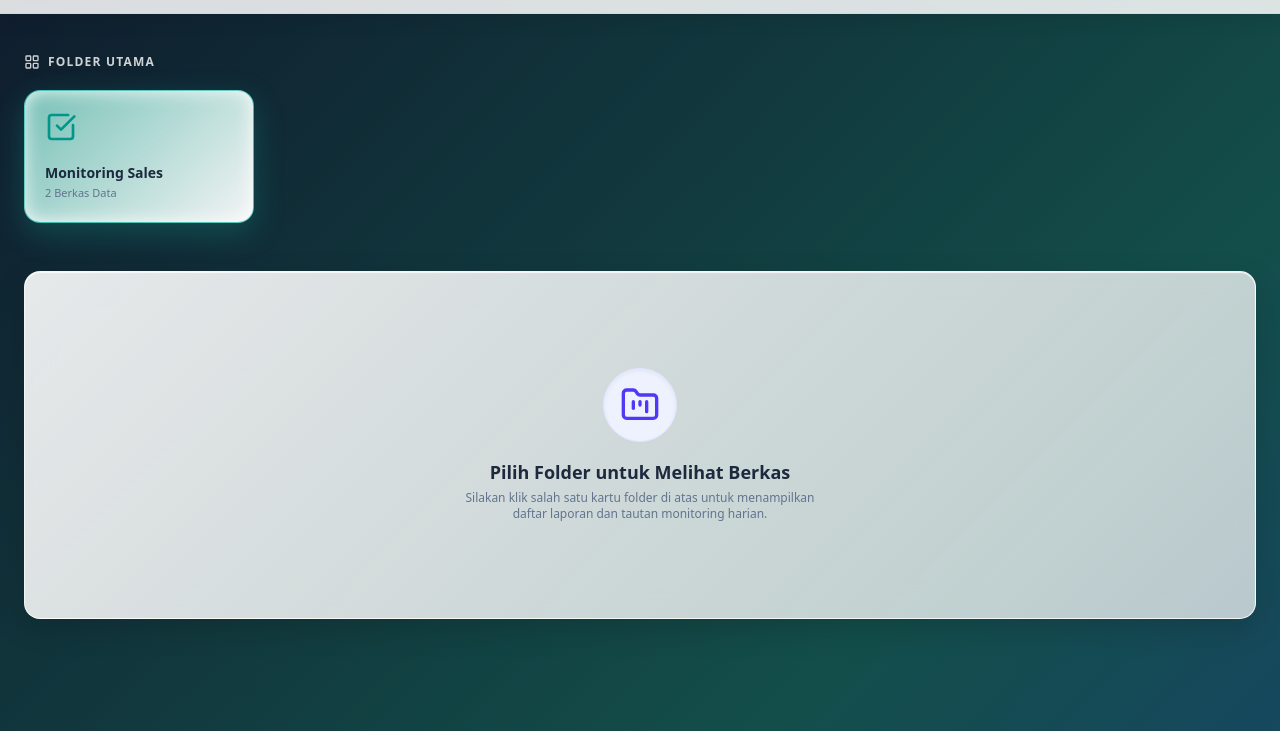
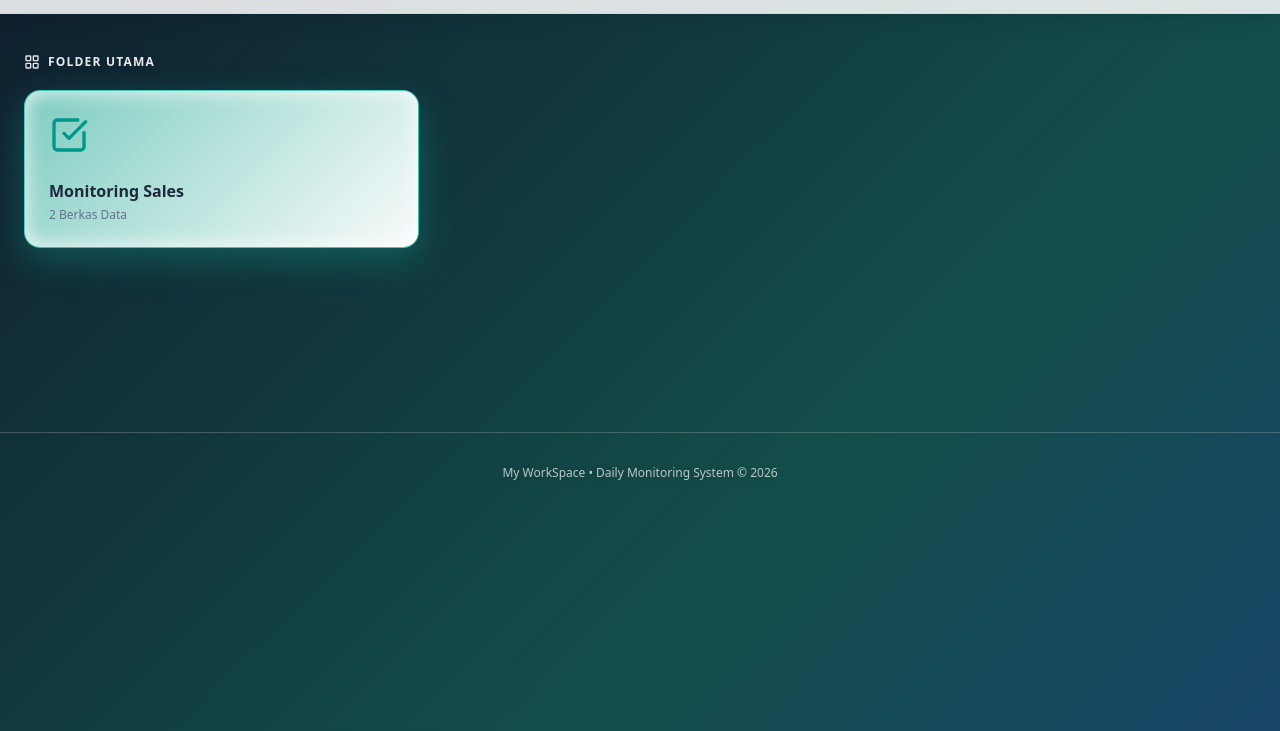
Before and after one commit to irvantuba11-cloud/Workspace11, a plain HTML site: page index.html in a window 1280 px wide. Shown: the part 69-800 px from the top of the page. Drawn offline with nearby package versions, Linux system fonts and the light colour scheme.

```diff
--- a/index.html
+++ b/index.html
@@ -8,18 +8,11 @@
     <script src="https://unpkg.com/lucide@latest"></script>
     <style>
         @keyframes gradientAnimation {
-            0% {
-                background-position: 0% 50%;
-            }
-            50% {
-                background-position: 100% 50%;
-            }
-            100% {
-                background-position: 0% 50%;
-            }
+            0% { background-position: 0% 50%; }
+            50% { background-position: 100% 50%; }
+            100% { background-position: 0% 50%; }
         }
         body {
-            /* Background hidup 3D dengan gradasi warna bergerak yang dinamis dan berwarna */
             background: linear-gradient(135deg, #1e1b4b, #312e81, #0f172a, #134e4a, #1e3a8a);
             background-size: 300% 300%;
             animation: gradientAnimation 12s ease infinite;
@@ -62,18 +55,18 @@
             box-shadow: 0 14px 25px rgba(16, 185, 129, 0.2);
         }
         .folder-sales-card {
-            background: linear-gradient(135deg, rgba(153, 246, 228, 0.75) 0%, rgba(255, 255, 255, 0.95) 100%);
+            background: linear-gradient(135deg, rgba(153, 246, 228, 0.8) 0%, rgba(255, 255, 255, 0.98) 100%);
             backdrop-filter: blur(16px);
             -webkit-backdrop-filter: blur(16px);
-            border: 1px solid rgba(20, 184, 166, 0.6);
+            border: 1px solid rgba(20, 184, 166, 0.7);
             transform-style: preserve-3d;
             transition: all 0.3s cubic-bezier(0.25, 0.8, 0.25, 1);
-            box-shadow: 0 10px 30px rgba(20, 184, 166, 0.25), inset 0 0 18px rgba(255, 255, 255, 0.9);
+            box-shadow: 0 12px 35px rgba(20, 184, 166, 0.3), inset 0 0 20px rgba(255, 255, 255, 0.9);
         }
         .folder-sales-card:hover {
-            transform: translateY(-4px) translateZ(8px);
-            border-color: rgba(20, 184, 166, 0.9);
-            box-shadow: 0 18px 35px rgba(20, 184, 166, 0.35), inset 0 0 22px rgba(255, 255, 255, 1);
+            transform: translateY(-6px) translateZ(10px);
+            border-color: rgba(20, 184, 166, 1);
+            box-shadow: 0 20px 40px rgba(20, 184, 166, 0.4), inset 0 0 25px rgba(255, 255, 255, 1);
         }
         .folder-active {
             background: linear-gradient(135deg, rgba(99, 102, 241, 0.2) 0%, rgba(79, 70, 229, 0.1) 100%);
@@ -143,11 +136,12 @@
         <!-- Folder Section -->
         <div class="mb-12">
             <div class="flex items-center justify-between mb-5">
-                <h2 class="text-xs font-bold uppercase tracking-widest text-white/80 flex items-center gap-2 drop-shadow-md">
+                <h2 class="text-xs font-bold uppercase tracking-widest text-white/90 flex items-center gap-2 drop-shadow-md">
                     <i data-lucide="layout-grid" class="w-4 h-4"></i> FOLDER UTAMA
                 </h2>
             </div>
-            <div class="grid grid-cols-2 sm:grid-cols-3 md:grid-cols-4 lg:grid-cols-5 gap-5" id="folderGrid"></div>
+            <!-- Diperbesar grid kartu foldernya agar lebih luas dan mencolok -->
+            <div class="grid grid-cols-1 sm:grid-cols-2 md:grid-cols-3 gap-6" id="folderGrid"></div>
         </div>
 
         <!-- Folder Content Area -->
@@ -175,15 +169,6 @@
                 <h3 class="text-base font-bold text-slate-700">Belum Ada Data di Folder Ini</h3>
                 <p class="text-slate-500 text-xs mt-1 max-w-xs mx-auto mb-6">Silakan masuk ke Mode Admin untuk menambahkan tautan laporan atau spreadsheet.</p>
             </div>
-        </div>
-
-        <!-- Default State -->
-        <div id="welcomeState" class="text-center py-24 glass-3d-card rounded-2xl border-dashed border-2 border-white/40">
-            <div class="inline-flex p-4 bg-indigo-50 text-indigo-600 border border-indigo-100 rounded-full mb-4 shadow-inner">
-                <i data-lucide="folder-kanban" class="w-10 h-10"></i>
-            </div>
-            <h3 class="text-lg font-bold text-slate-800">Pilih Folder untuk Melihat Berkas</h3>
-            <p class="text-slate-500 text-xs mt-1 max-w-sm mx-auto">Silakan klik salah satu kartu folder di atas untuk menampilkan daftar laporan dan tautan monitoring harian.</p>
         </div>
     </main>
 
@@ -307,7 +292,7 @@
     </footer>
 
     <script>
-        // Versi v25 dengan background hidup 3D beranimasi gradasi warna dinamis
+        // Versi v26: Background hidup 3D bergradasi dinamis, ukuran folder diperbesar, dan welcome state disembunyikan sampai folder dipilih
         let defaultFolders = ["Semua Berkas", "Monitoring Sales"];
         let defaultLinks = [
             {
@@ -328,8 +313,8 @@
             }
         ];
 
-        let folders = JSON.parse(localStorage.getItem('od_folders_v25')) || defaultFolders;
-        let driveLinks = JSON.parse(localStorage.getItem('od_links_v25')) || defaultLinks;
+        let folders = JSON.parse(localStorage.getItem('od_folders_v26')) || defaultFolders;
+        let driveLinks = JSON.parse(localStorage.getItem('od_links_v26')) || defaultLinks;
 
         let activeFolder = null;
         let searchQuery = "";
@@ -524,8 +509,8 @@
                 folders.push(newName);
             }
 
-            localStorage.setItem('od_folders_v25', JSON.stringify(folders));
-            localStorage.setItem('od_links_v25', JSON.stringify(driveLinks));
+            localStorage.setItem('od_folders_v26', JSON.stringify(folders));
+            localStorage.setItem('od_links_v26', JSON.stringify(driveLinks));
             toggleFolderModal(false);
             renderWorkspace();
         }
@@ -560,7 +545,7 @@
                 activeFolder = folder;
             }
 
-            localStorage.setItem('od_links_v25', JSON.stringify(driveLinks));
+            localStorage.setItem('od_links_v26', JSON.stringify(driveLinks));
             toggleLinkModal(false);
             renderWorkspace();
             showToast("Perubahan link berhasil disimpan permanen!");
@@ -570,7 +555,7 @@
             if (!isAdmin) return;
             if (confirm("Hapus link data ini?")) {
                 driveLinks = driveLinks.filter(item => item.id !== id);
-                localStorage.setItem('od_links_v25', JSON.stringify(driveLinks));
+                localStorage.setItem('od_links_v26', JSON.stringify(driveLinks));
                 renderWorkspace();
             }
         }
@@ -587,7 +572,7 @@
             driveLinks[index] = driveLinks[targetIndex];
             driveLinks[targetIndex] = temp;
 
-            localStorage.setItem('od_links_v25', JSON.stringify(driveLinks));
+            localStorage.setItem('od_links_v26', JSON.stringify(driveLinks));
             renderWorkspace();
         }
 
@@ -597,8 +582,8 @@
             if (confirm(`Hapus folder "${folderName}" beserta seluruh berkas monitoring di dalamnya?`)) {
                 folders = folders.filter(f => f !== folderName);
                 driveLinks = driveLinks.filter(item => item.folder !== folderName);
-                localStorage.setItem('od_folders_v25', JSON.stringify(folders));
-                localStorage.setItem('od_links_v25', JSON.stringify(driveLinks));
+                localStorage.setItem('od_folders_v26', JSON.stringify(folders));
+                localStorage.setItem('od_links_v26', JSON.stringify(driveLinks));
                 if (activeFolder === folderName) activeFolder = null;
                 renderWorkspace();
             }
@@ -614,7 +599,7 @@
             folders[index] = folders[targetIndex];
             folders[targetIndex] = temp;
 
-            localStorage.setItem('od_folders_v25', JSON.stringify(folders));
+            localStorage.setItem('od_folders_v26', JSON.stringify(folders));
             renderWorkspace();
         }
 
@@ -676,7 +661,7 @@
                 }
 
                 const fCard = document.createElement('div');
-                fCard.className = `${cardStyleClass} p-5 rounded-2xl cursor-pointer flex flex-col justify-between group ${isLocked ? 'opacity-85 border-amber-400/50' : ''}`;
+                fCard.className = `${cardStyleClass} p-6 rounded-2xl cursor-pointer flex flex-col justify-between group ${isLocked ? 'opacity-85 border-amber-400/50' : ''}`;
                 fCard.onclick = () => openFolder(f);
 
                 let iconType = isSelected ? 'folder-open' : 'folder';
@@ -687,10 +672,6 @@
                     iconColor = 'text-amber-600';
                 } else {
                     if (f === "Semua Berkas") { iconType = 'database'; iconColor = 'text-indigo-600'; }
-                    else if (fLower.includes('kpi')) { iconType = 'trending-up'; iconColor = 'text-purple-600'; }
-                    else if (fLower.includes('action') || fLower.includes('plan')) { iconType = 'target'; iconColor = 'text-emerald-600'; }
-                    else if (fLower.includes('keuang') || fLower.includes('finan')) { iconType = 'wallet'; iconColor = 'text-blue-600'; }
-                    else if (fLower.includes('umum') || fLower.includes('general')) { iconType = 'file-text'; iconColor = 'text-indigo-500'; }
                     else if (isSalesOrMonitoring) { iconType = 'check-square'; iconColor = 'text-teal-600'; }
                 }
 
@@ -701,7 +682,6 @@
                             ${idx > 1 ? `<button onclick="moveFolder(${idx}, -1, event)" title="Geser Kiri" class="p-1 text-slate-500 hover:text-indigo-600 cursor-pointer"><i data-lucide="chevron-left" class="w-3.5 h-3.5"></i></button>` : ''}
                             ${idx < folders.length - 1 ? `<button onclick="moveFolder(${idx}, 1, event)" title="Geser Kanan" class="p-1 text-slate-500 hover:text-indigo-600 cursor-pointer"><i data-lucide="chevron-right" class="w-3.5 h-3.5"></i></button>` : ''}
                             <button onclick="toggleFolderModal(true, '${f}'); event.stopPropagation();" title="Edit Nama" class="p-1 text-slate-500 hover:text-indigo-600 cursor-pointer"><i data-lucide="edit-2" class="w-3.5 h-3.5"></i></button>
-                            ${(f !== "Umum" && f !== "Keuangan" && f !== "Action Plan" && f !== "KPI") ? `<button onclick="deleteFolder('${f}', event)" title="Hapus Folder" class="p-1 text-slate-500 hover:text-red-500 cursor-pointer"><i data-lucide="trash-2" class="w-3.5 h-3.5"></i></button>` : ''}
                         </div>
                     `;
                 }
@@ -709,27 +689,24 @@
                 fCard.innerHTML = `
                     <div class="flex items-start justify-between w-full translate-z">
                         <div class="flex items-center gap-2">
-                            <i data-lucide="${iconType}" class="w-8 h-8 ${iconColor}"></i>
+                            <i data-lucide="${iconType}" class="w-10 h-10 ${iconColor}"></i>
                             ${isLocked ? '<span class="px-2 py-0.5 bg-amber-100 text-amber-700 text-[9px] font-bold rounded-md tracking-wider">Terkunci</span>' : ''}
                         </div>
                         ${actionButtons}
                     </div>
-                    <div class="mt-5 translate-z">
-                        <h4 class="text-sm font-bold truncate text-slate-800">${f}</h4>
-                        <p class="text-[11px] mt-0.5 text-slate-500">${count} Berkas Data</p>
+                    <div class="mt-6 translate-z">
+                        <h4 class="text-base font-bold truncate text-slate-800">${f}</h4>
+                        <p class="text-xs mt-1 text-slate-500 font-medium">${count} Berkas Data</p>
                     </div>
                 `;
                 fGrid.appendChild(fCard);
             });
 
-            const welcomeState = document.getElementById('welcomeState');
             const folderContentContainer = document.getElementById('folderContentContainer');
 
             if (activeFolder === null) {
-                welcomeState.classList.remove('hidden');
                 folderContentContainer.classList.add('hidden');
             } else {
-                welcomeState.classList.add('hidden');
                 folderContentContainer.classList.remove('hidden');
                 document.getElementById('activeFolderName').innerText = activeFolder;
 
```
